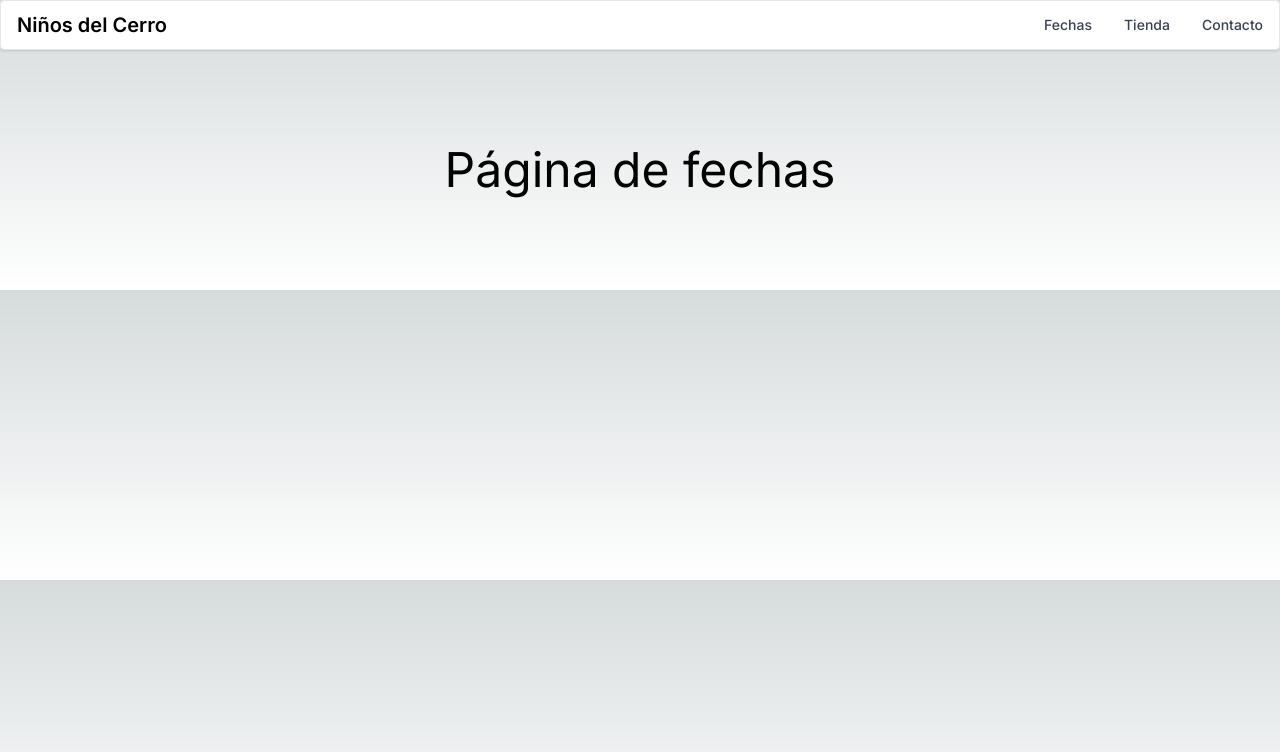
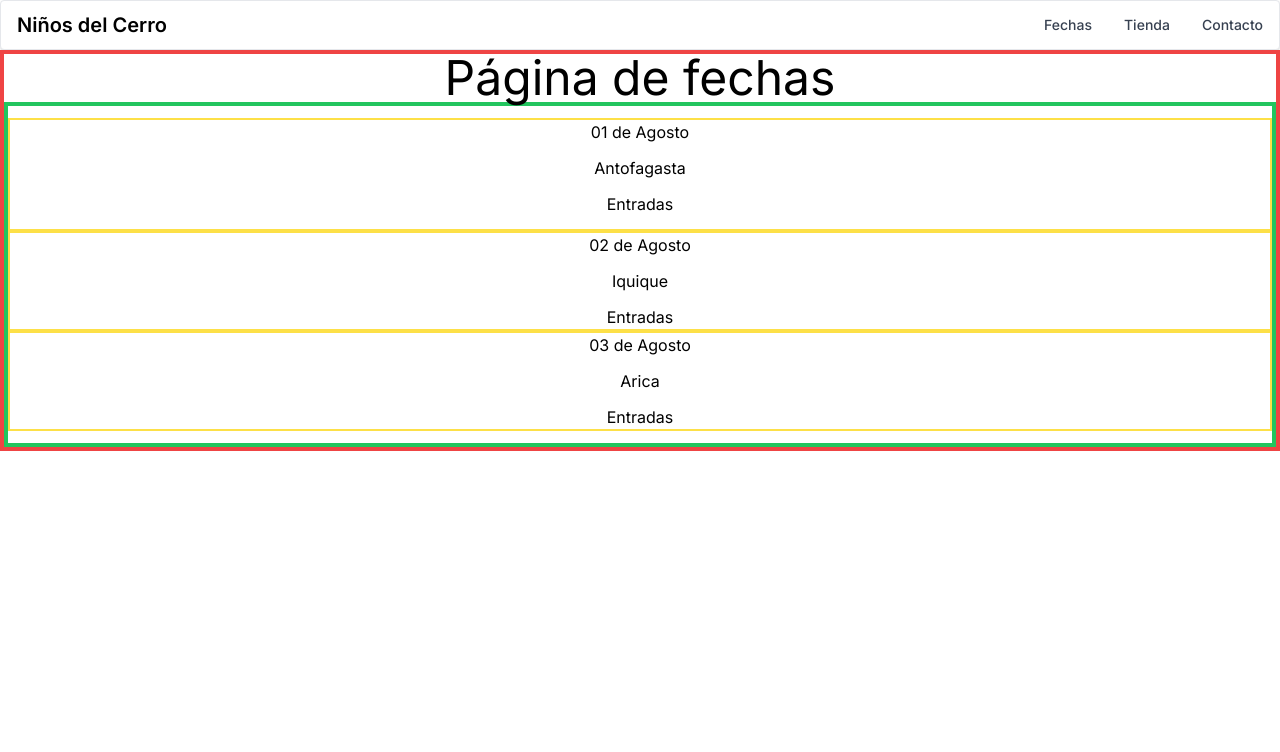
Before and after one commit to fVillaSymmes/NDC-Ecommerce, a Next.js app: page /fechas in a window 1280 px wide. Shown: the top 752 px of the page. Built offline with nearby package versions, Linux system fonts and the light colour scheme.

Commit message:
Se comenta el CSS global. Correcciones menores a página de contacto. Primer borrador de la sección fechas.

```diff
--- a/src/app/(general)/contacto/page.tsx
+++ b/src/app/(general)/contacto/page.tsx
@@ -12,7 +12,7 @@ export default function Contacto() {
               poder ayudarte con él.
             </p>
             <div className='mt-12'>
-              <h2 className='text-lg font-extrabold'>Email</h2>
+              <h2 className='text-lg font-extrabold'>E-mail</h2>
               <ul className='mt-3'>
                 <li className='flex items-center'>
                   <div className='flex h-10 w-10 shrink-0 items-center justify-center rounded-full bg-[#e6e6e6cf]'>
@@ -45,21 +45,21 @@ export default function Contacto() {
           <form className='ml-auo space-y-4'>
             <input
               type='text'
-              placeholder='Name'
+              placeholder='Nombre'
               className='w-full rounded-md border px-4 py-2.5 text-sm outline-[#007bff]'
             />
             <input
               type='email'
-              placeholder='Email'
+              placeholder='Correo electrónico'
               className='w-full rounded-md border px-4 py-2.5 text-sm outline-[#007bff]'
             />
             <input
               type='text'
-              placeholder='Subject'
-              className='w-full rounded-md border px-4 py-2.5 text-sm outline-[#007bff]'
+              placeholder='Asunto'
+              className='text-smh w-full rounded-md border px-4 py-2.5 outline-[#007bff]'
             />
             <textarea
-              placeholder='Message'
+              placeholder='Mensaje'
               rows={6}
               className='form-control w-full rounded-md border px-4 pt-2.5 text-sm outline-[#007bff]'
             ></textarea>
@@ -67,7 +67,7 @@ export default function Contacto() {
               type='button'
               className='w-full rounded-md bg-[#007bff] px-4 py-2.5 text-sm font-semibold text-white hover:bg-blue-600'
             >
-              Send
+              Enviar
             </button>
           </form>
         </div>
--- a/src/app/(general)/fechas/page.tsx
+++ b/src/app/(general)/fechas/page.tsx
@@ -1,7 +1,25 @@
 export default function Fechas() {
   return (
-    <main className='flex flex-col items-center p-24'>
-      <h1 className='text-5xl'>Página de fechas</h1>
+    <main className='container mx-auto border-4 border-red-500'>
+      <h1 className='text-center text-5xl'>Página de fechas</h1>
+      <ul className='border-4 border-green-500 py-3'>
+        <li className='flex flex-col items-center gap-y-3 border-2 border-yellow-300'>
+          <h2>01 de Agosto</h2>
+          <p>Antofagasta</p>
+          <button>Entradas</button>
+          <hr />
+        </li>
+        <li className='flex flex-col items-center gap-y-3 border-2 border-yellow-300'>
+          <h2>02 de Agosto</h2>
+          <p>Iquique</p>
+          <button>Entradas</button>
+        </li>
+        <li className='flex flex-col items-center gap-y-3 border-2 border-yellow-300'>
+          <h2>03 de Agosto</h2>
+          <p>Arica</p>
+          <button>Entradas</button>
+        </li>
+      </ul>
     </main>
   )
 }
--- a/src/app/globals.css
+++ b/src/app/globals.css
@@ -2,13 +2,13 @@
 @tailwind components;
 @tailwind utilities;
 
-:root {
+/* :root {
   --foreground-rgb: 0, 0, 0;
   --background-start-rgb: 214, 219, 220;
   --background-end-rgb: 255, 255, 255;
 }
 
-@media (prefers-color-scheme: dark) {
+@media (prefers-color-scheme: light) {
   :root {
     --foreground-rgb: 255, 255, 255;
     --background-start-rgb: 0, 0, 0;
@@ -30,4 +30,4 @@ body {
   .text-balance {
     text-wrap: balance;
   }
-}
+} */
```
